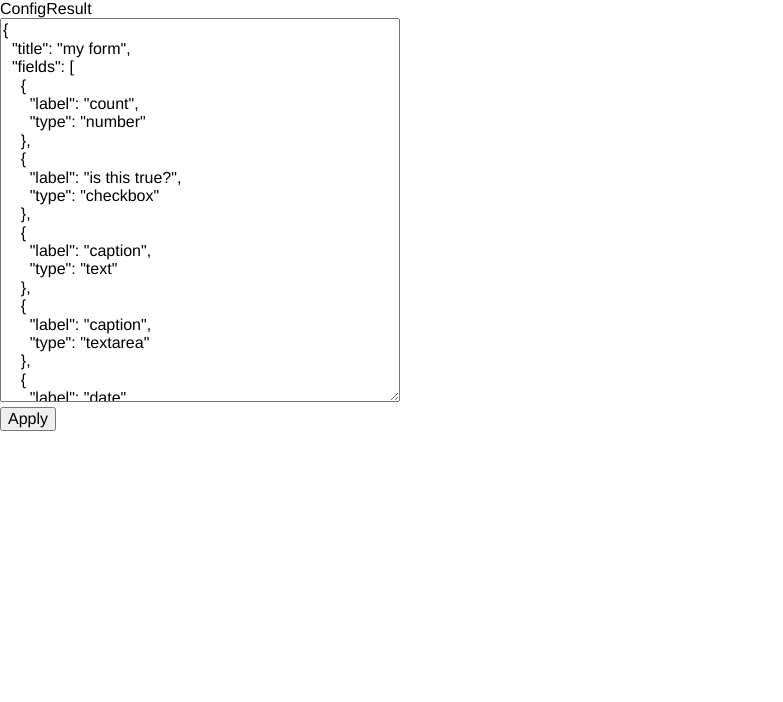
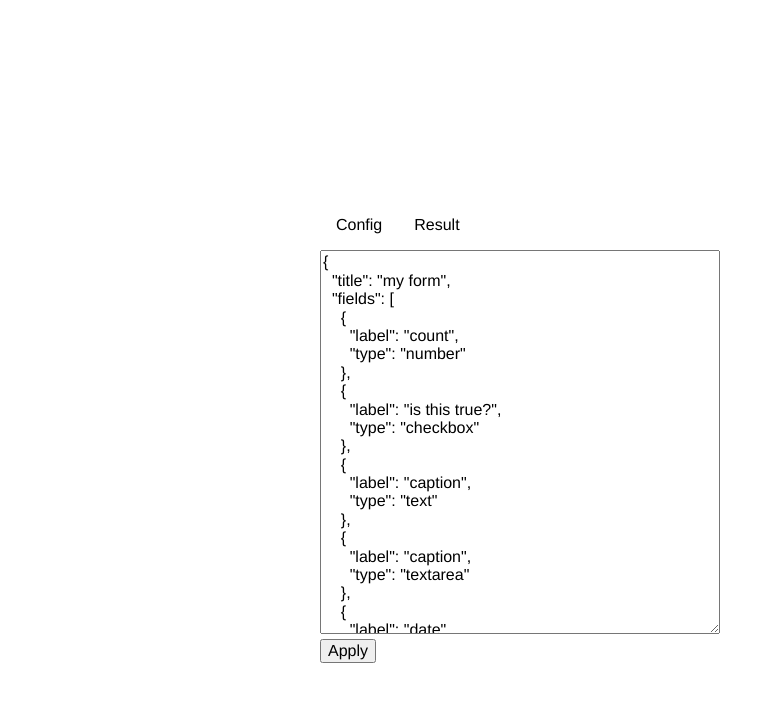
Before and after one commit to egrm/react-form-generator, a React app: page / in a window 1280 px wide. Shown: the top 702 px of the page, without its empty margins (0-783 px from the left). Built offline with nearby package versions, Linux system fonts and the light colour scheme; the HTML template or start-up script is replaced by a standard one.

Commit message:
add styles to center the app

```diff
--- a/src/App.js
+++ b/src/App.js
@@ -10,15 +10,37 @@ function App() {
   const [config, setConfig] = React.useState(testConfig);
   const tabClasses = "dn tab w-100 w-50-ns absolute";
   const tabNavClasses = {
-    forLabel: "",
-    forInput: "dn"
-  }
+    forLabel: "dib pa2 ma2 dim br2",
+    forInput: "dn",
+  };
   return (
-    <div className="helvetica">
-      <input type="radio" name="tabs" id="ConfigTab-nav" className={tabNavClasses.forInput} defaultChecked />
-      <label htmlFor="ConfigTab-nav" className={tabNavClasses.forLabel}>Config</label>
-      <input type="radio" name="tabs" id="ResultTab-nav" className={tabNavClasses.forInput} />
-      <label htmlFor="ResultTab-nav" className={tabNavClasses.forLabel}>Result</label>
+    <div className="w-100 vh-100 flex flex-column justify-center items-center">
+      <div className="helvetica border-box w-100 w-50-ns vh-50-ns">
+        <input
+          type="radio"
+          name="tabs"
+          id="ConfigTab-nav"
+          className={tabNavClasses.forInput}
+          defaultChecked
+        />
+        <label
+          htmlFor="ConfigTab-nav"
+          className={tabNavClasses.forLabel}
+        >
+          Config
+        </label>
+        <input
+          type="radio"
+          name="tabs"
+          id="ResultTab-nav"
+          className={tabNavClasses.forInput}
+        />
+        <label
+          htmlFor="ResultTab-nav"
+          className={tabNavClasses.forLabel}
+        >
+          Result
+        </label>
         <ConfigTab
           onChange={(e) => {
             setConfig(e.target.value);
@@ -31,6 +53,7 @@ function App() {
           className={tabClasses}
         />
       </div>
+    </div>
   );
 }
 
```
Lines whose indentation alone changed are shown as unchanged.
